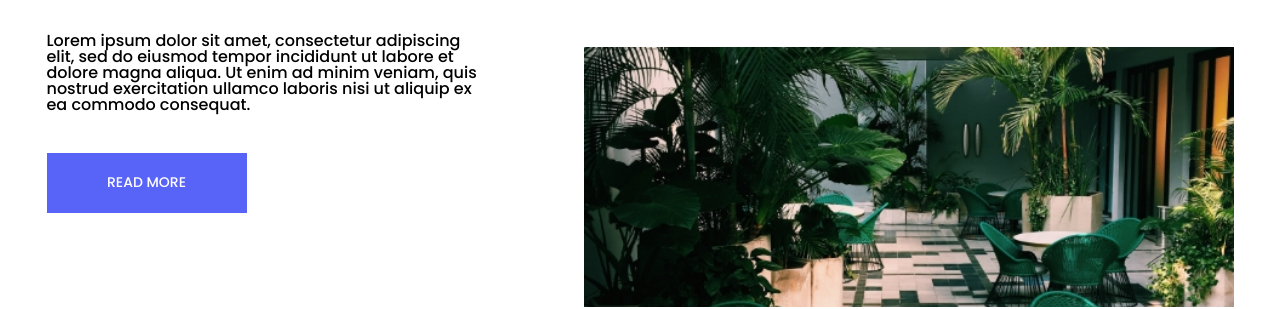
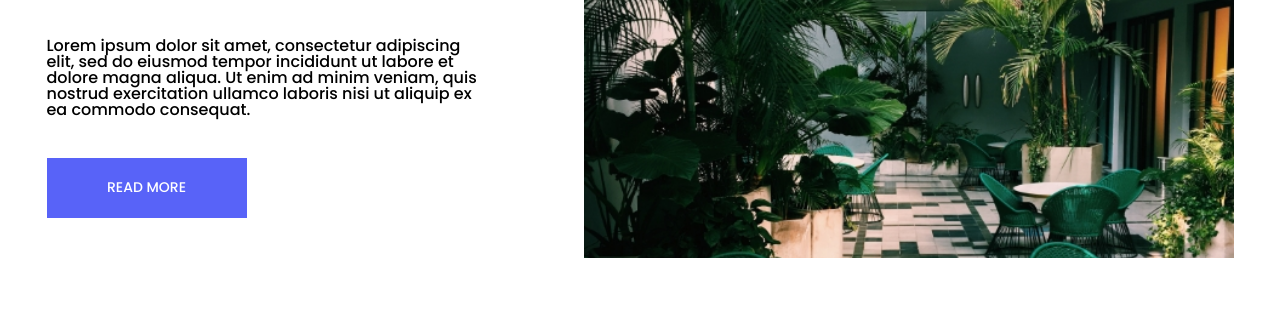
Before and after one commit to meginuroshvili/meginuroshvili9, a plain HTML site: page index.html in a window 1280 px wide. Shown: the part 657-966 px from the top of the page. Drawn offline with Linux system fonts and the light colour scheme.

Commit message:
add styles

```diff
--- a/styles/style.css
+++ b/styles/style.css
@@ -112,6 +112,7 @@
     max-width: 1500px;
     width: 100%;
     height: 661px;
+    margin: 0 auto;
     display: -webkit-box;
     display: -ms-flexbox;
     display: flex;
@@ -124,7 +125,7 @@
 .left-block {
     max-width: 444px;
     width: 100%;
-    height: 450px;
+    height: 440px;
 }
 .hdr3 {
     width: 140px;
@@ -170,7 +171,7 @@
 .right-block {
     max-width: 650px;
     width: 100%;
-    height: 461px;
+    height: 520px;
     display: -webkit-box;
     display: -ms-flexbox;
     display: flex;
@@ -199,7 +200,7 @@
     height: 260px;
     background-repeat: no-repeat;
     background-size: cover;
-    margin-top: 50px;
+    margin-top: 30px;
 }
 /* section 2 styles */
 .container {
```
